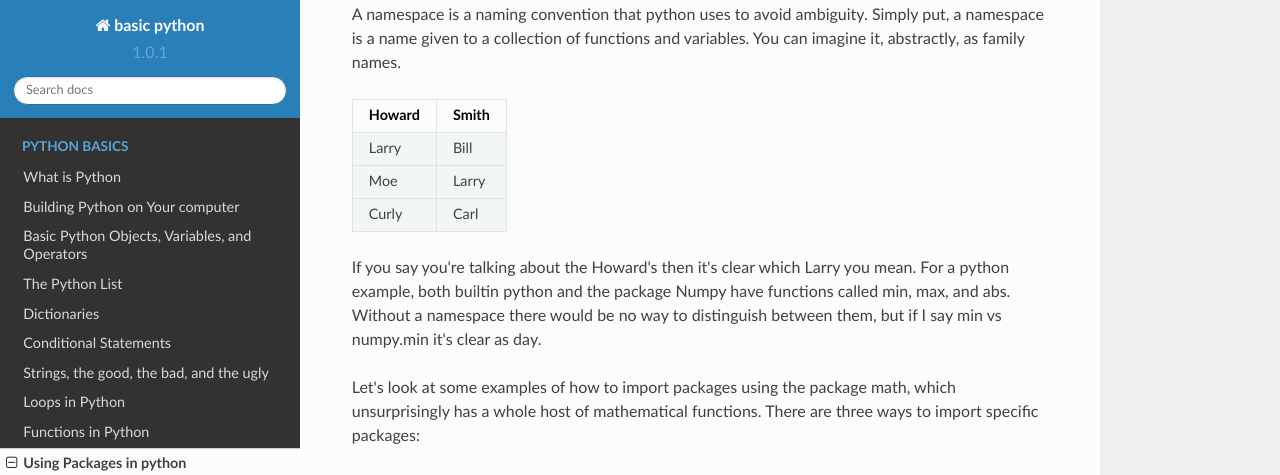
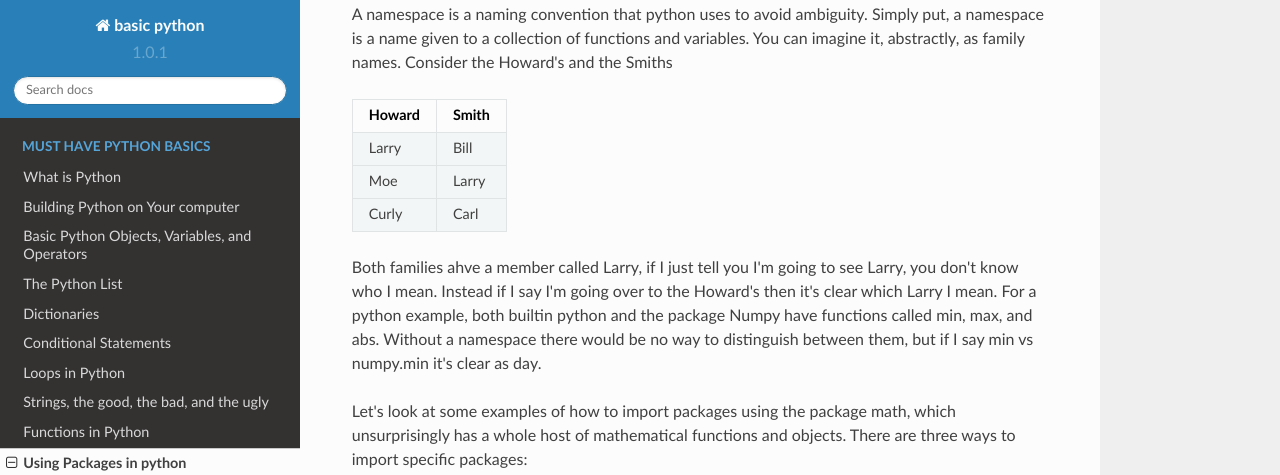
Before and after one commit to hansonmcoombs/training-basic_python, a Sphinx documentation site: the page built from sphinx/source/packages_imports.rst, in a window 1280 px wide and 1400 px high, scrolled down 381 px. Shown: the top 475 px of the window. Built offline with Sphinx 7.4.7 and the Read the Docs theme 2.0.0, drawn with Linux system fonts in a browser that asks for light colours; pages that are not in the unit, such as notebooks, are missing from menus; some of the changed text lies outside the part shown.

Commit message:
debug imports, setup exercises

```diff
--- a/sphinx/source/packages_imports.rst
+++ b/sphinx/source/packages_imports.rst
@@ -11,7 +11,8 @@
 to import things, we need to have a quick discussion around namespaces.
 
 A namespace is a naming convention that python uses to avoid ambiguity. Simply put, a namespace is a name given
-to a collection of functions and variables. You can imagine it, abstractly, as family names.
+to a collection of functions and variables. You can imagine it, abstractly, as family names. Consider the Howard's and
+the Smiths
 
 +---------+-------+
 +Howard   | Smith +
@@ -23,52 +24,54 @@
 +Curly    | Carl  +
 +---------+-------+
 
-If you say you're talking about the Howard's then it's clear which Larry you mean. For a python example, both builtin
+Both families ahve a member called Larry, if I just tell you I'm going to see Larry, you don't know who I mean. Instead
+if I say I'm going over to the Howard's then it's clear which Larry I mean. For a python example, both builtin
 python and the package Numpy have functions called min, max, and abs. Without a namespace there would be no way
 to distinguish between them, but if I say min vs numpy.min it's clear as day.
 
 Let's look at some examples of how to import packages using the package math, which unsurprisingly has a whole host of
-mathematical functions. There are three ways to import specific packages:
+mathematical functions and objects. There are three ways to import specific packages:
 
-1. importing selected items from a package to the current namespace
+1. Importing selected items from a package to the current namespace
 
-.. ipython:: python
+    .. ipython:: python
 
-    from math import pi
-    print(pi)
+        from math import pi  # just import pi
+        print(pi)
 
-2. importing everything from a package to the current namespace
+    This is useful if you know you only need a few select functions from a package, but does run the risk of overwriting a
+    function that is already present, for example *from numpy import min* would overwrite the builtin min function.
 
-.. ipython:: python
+2. Importing everything from a package to the current namespace
 
-    from math import *
-    print(pi)
+    .. ipython:: python
 
-3. importing a namespace (with or without a name change)
+        from math import *  # import everything
+        print(pi)
 
-.. ipython:: python
-    :suppress:
+    This is really bad form in most scripts as you run a serious risk that you'll overwrite something you don't want to.
+    Also if you import everything from multiple packages it is less clear where a given function or variable came from.
 
-    import math
+3. Importing a namespace (with or without a name change)
 
-.. code:: python
+    .. ipython:: python
+        :suppress:
 
-    import math
+        import math
 
-.. ipython:: python
+    .. code:: python
 
-    print(math.pi)
+        import math
 
-    import math as m  # import the namespace math and change the name to m
-    print(m.pi)
+    .. ipython:: python
 
-1) is useful if you know you only need a few select functions from a package, but does run the risk of overwriting a
-function that is already present, for example *from numpy import min* would overwrite the builtin min function. 2) is
-really bad form in most scripts as you run a serious risk that you'll overwrite something you don't want to.  Also if
-you import everything from multiple packages it is less clear where a given function or variable came from. 3) is
-probably the most common and is more efficient (for the coder) if many functions are going to be used, it also eliminates
-the overwrite concern.
+        print(math.pi)
 
+        import math as m  # import the namespace math and change the name to m
+        print(m.pi)
+
+    This is probably the most common and is more efficient (for the coder) if many functions are going to be used, it
+    also eliminates the overwrite concern.
 
 Importing from your own python scripts
 ----------------------------------------
--- a/sphinx/source/what_python.rst
+++ b/sphinx/source/what_python.rst
@@ -142,4 +142,5 @@
 
 There is a documented style guide for python; it's called `PEP8 <https://www.python.org/dev/peps/pep-0008/>`_. While
 following PEP8 isn't necessary, it does make for much more readable (and thus less error prone) code.  Through this course we
-will try our best to follow pep8 and as you start to write scripts we'd encourage you to start taking it on board.
+will try our best to follow pep8 and point out conventions. As you start to write scripts we'd encourage you to start
+taking it on board.
```
Also changed, not shown: other parts of sphinx/source/packages_imports.rst (+5 -5 lines), sphinx/source/index.rst (+42 -12 lines), sphinx/source/the_list.rst (+7 -0 lines), version_control.rst (+7 -1 lines).
